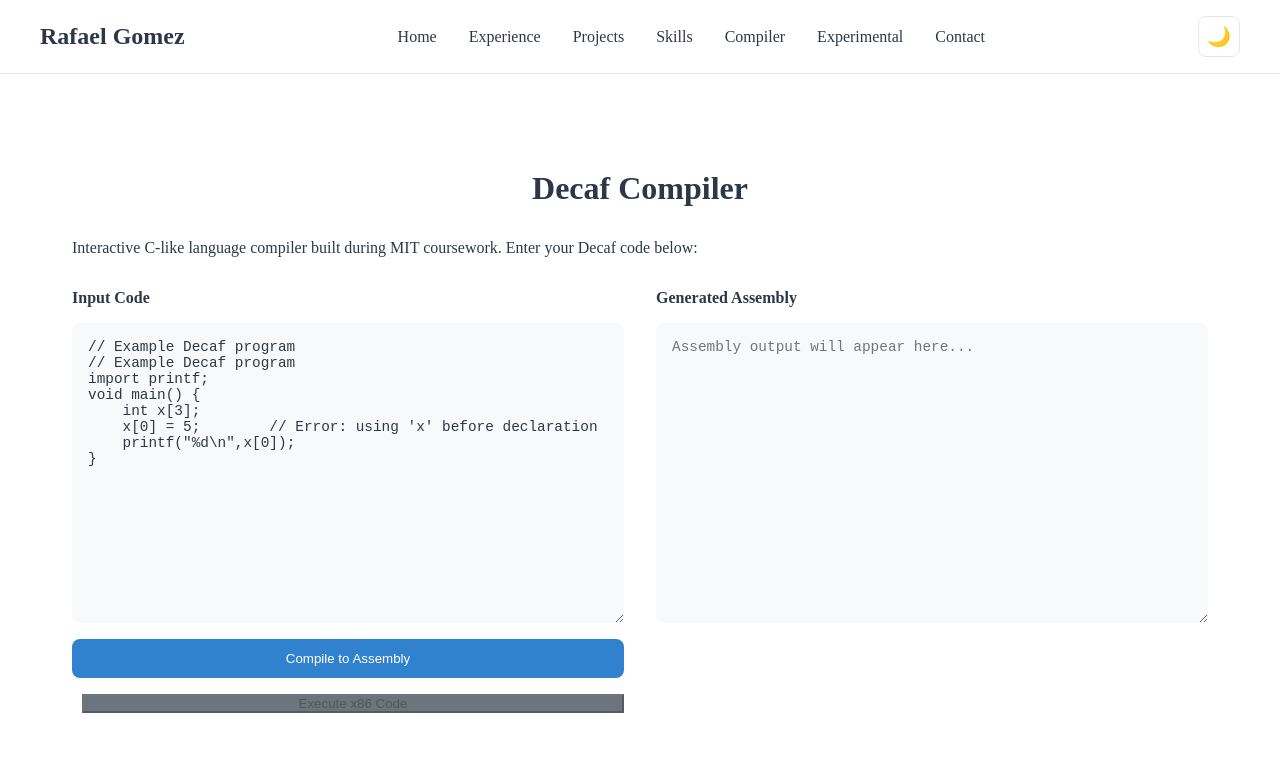
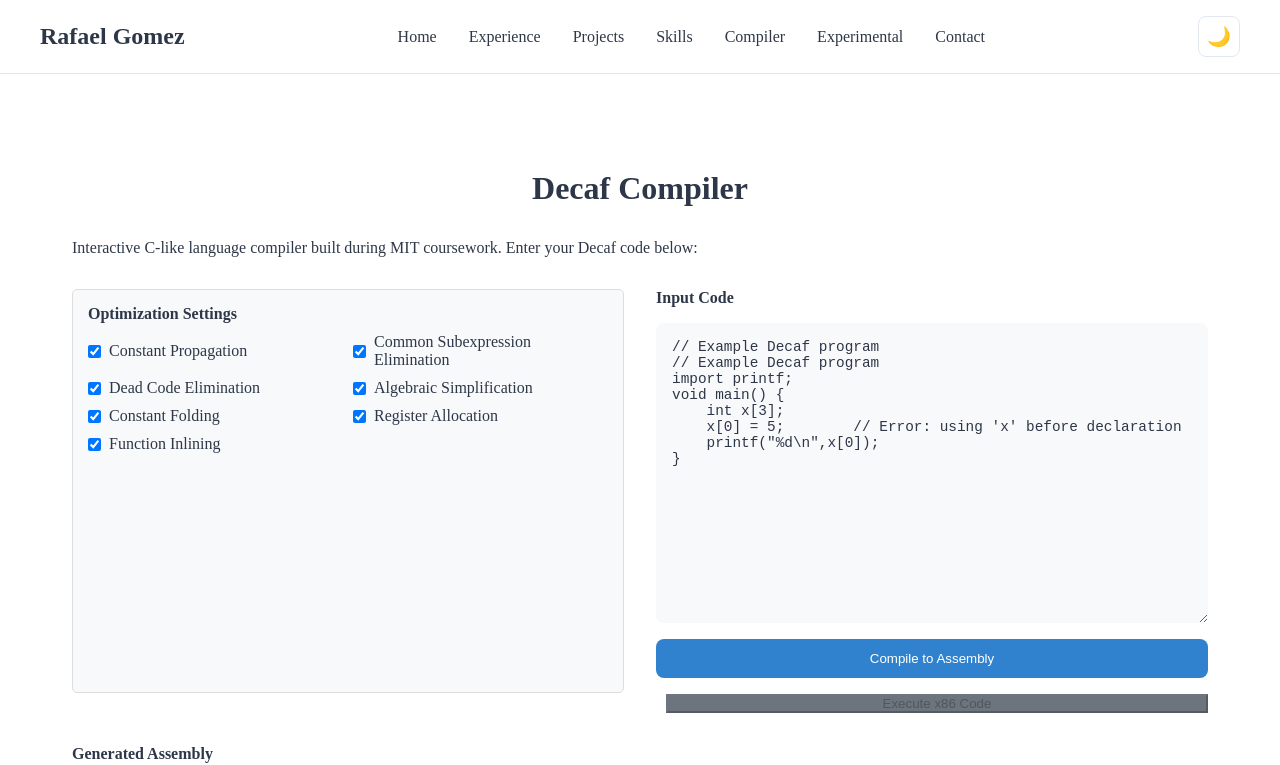
Before and after one commit to Rafinga/rafinga.github.io, a React (Vite) app: page /compiler in a window 1280 px wide. Shown: the top 765 px of the page. Built offline with nearby package versions, Linux system fonts and the light colour scheme; what antlr4 would draw is missing.

Commit message:
added ui to interface with optimization flags :sunglasses:

```diff
--- a/src/compiler/src/main.ts
+++ b/src/compiler/src/main.ts
@@ -63,7 +63,7 @@ function removeAsmComments(code: string): string {
     .join("\n");
 }
 
-export function compileWeb(inputCode: string): {
+export function compileWeb(inputCode: string, enabledOptimizations: string[] = ["cp", "cse", "dce", "algebra", "fold", "regalloc", "inline"]): {
   success: boolean;
   assembly?: string;
   errors: string[];
@@ -73,16 +73,7 @@ export function compileWeb(inputCode: string): {
     const cfgBuilder = new ControlFlowGraph(program);
     const optimizer = new Optimizer(cfgBuilder, [...program.methods.values()]);
 
-    const allOptimizations = [
-      "cp",
-      "cse",
-      "dce",
-      "algebra",
-      "fold",
-      "regalloc",
-      "inline",
-    ];
-    const enabledOpts = new Set(allOptimizations);
+    const enabledOpts = new Set(enabledOptimizations);
 
     let cfg;
     if (enabledOpts.size === 0) {
--- a/src/compiler/webCompiler.ts
+++ b/src/compiler/webCompiler.ts
@@ -1,9 +1,9 @@
 import { compileWeb } from "./src/main.ts";
 
 class WebCompiler {
-  compile(code: string) {
+  compile(code: string, optimizations: string[] = ["cp", "cse", "dce", "algebra", "fold", "regalloc", "inline"]) {
     try {
-      return compileWeb(code);
+      return compileWeb(code, optimizations);
     } catch (error) {
       console.error("Compilation error:", error);
       return {
--- a/src/pages/Compiler.jsx
+++ b/src/pages/Compiler.jsx
@@ -18,6 +18,19 @@ void main() {
   const [error, setError] = useState("");
   const [isRunning, setIsRunning] = useState(false);
   const [executionOutput, setExecutionOutput] = useState("");
+  const [optimizations, setOptimizations] = useState([
+    "cp", "cse", "dce", "algebra", "fold", "regalloc", "inline"
+  ]);
+
+  const optimizationOptions = [
+    { key: "cp", label: "Constant Propagation" },
+    { key: "cse", label: "Common Subexpression Elimination" },
+    { key: "dce", label: "Dead Code Elimination" },
+    { key: "algebra", label: "Algebraic Simplification" },
+    { key: "fold", label: "Constant Folding" },
+    { key: "regalloc", label: "Register Allocation" },
+    { key: "inline", label: "Function Inlining" }
+  ];
 
   const interpreterRef = useRef(new X86Interpreter());
 
@@ -48,8 +61,8 @@ void main() {
     setOutputAssembly("");
 
     try {
-      // Use the web compiler
-      const result = compiler.compile(inputCode);
+      // Use the web compiler with selected optimizations
+      const result = compiler.compile(inputCode, optimizations);
       if (result.success) {
         setOutputAssembly(result.assembly);
       } else {
@@ -71,6 +84,28 @@ void main() {
       </p>
 
       <div className="compiler-interface">
+        <div className="optimization-controls">
+          <h4>Optimization Settings</h4>
+          <div className="optimization-checkboxes">
+            {optimizationOptions.map(opt => (
+              <label key={opt.key} className="optimization-option">
+                <input
+                  type="checkbox"
+                  checked={optimizations.includes(opt.key)}
+                  onChange={(e) => {
+                    if (e.target.checked) {
+                      setOptimizations([...optimizations, opt.key]);
+                    } else {
+                      setOptimizations(optimizations.filter(o => o !== opt.key));
+                    }
+                  }}
+                />
+                {opt.label}
+              </label>
+            ))}
+          </div>
+        </div>
+
         <div className="input-section">
           <h4>Input Code</h4>
           <textarea
--- a/src/styles/compiler.css
+++ b/src/styles/compiler.css
@@ -25,3 +25,28 @@
   background-color: #f8f9fa;
   border: 1px solid #ccc;
 }
+.optimization-controls {
+  margin-bottom: 20px;
+  padding: 15px;
+  border: 1px solid #ddd;
+  border-radius: 5px;
+  background-color: #f8f9fa;
+}
+
+.optimization-checkboxes {
+  display: grid;
+  grid-template-columns: repeat(auto-fit, minmax(200px, 1fr));
+  gap: 10px;
+  margin-top: 10px;
+}
+
+.optimization-option {
+  display: flex;
+  align-items: center;
+  gap: 8px;
+  cursor: pointer;
+}
+
+.optimization-option input[type="checkbox"] {
+  margin: 0;
+}
```
